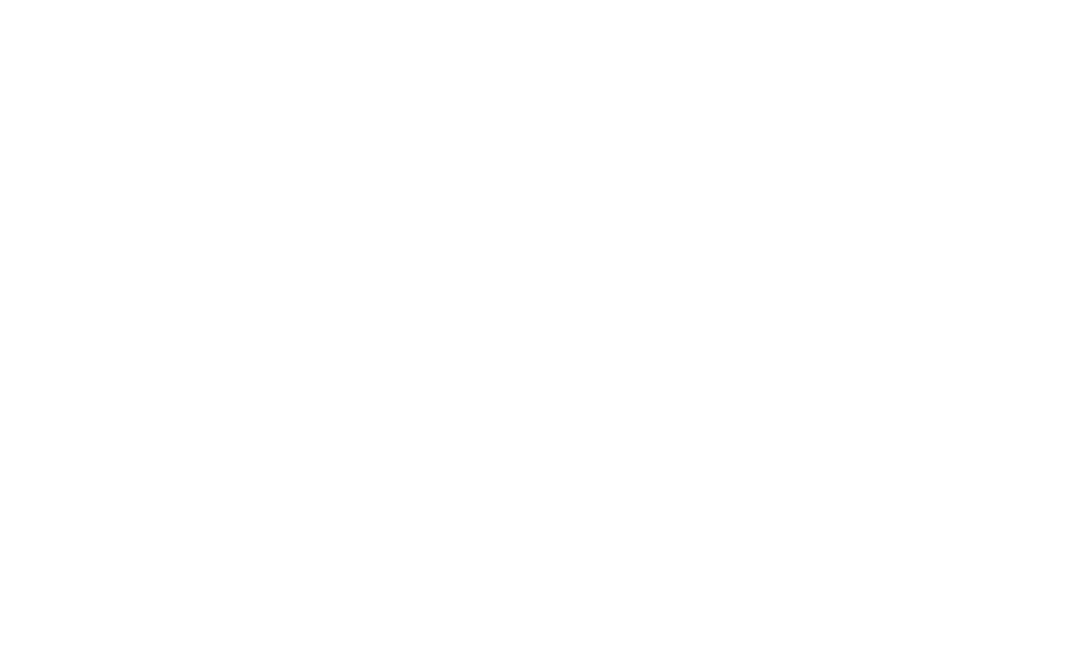
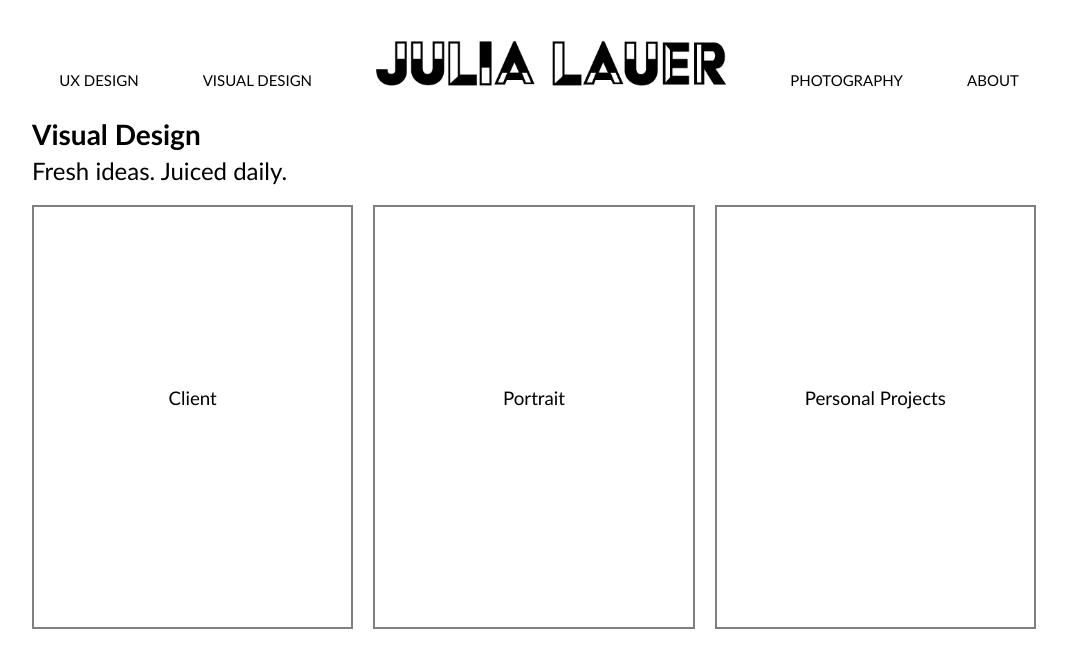
Before and after one commit to jhlauer/portfolio, a plain HTML site: page vis.html in a window 1280 px wide. Shown: the whole page, without its empty margins (106-1173 px from the left). Drawn offline with Linux system fonts and the light colour scheme.

Commit message:
visual design wireframe done

```diff
--- a/basic.css
+++ b/basic.css
@@ -12,6 +12,35 @@ li {
     padding-right: 50px;
     margin-bottom: 10px;
     color: black;
+}
+
+h1 {
+    font-size: 28px;
+    margin-bottom: 5px;
+    padding-left: 25px;
+    margin-left: 5px;
+    margin-top: 15px;
+}
+
+h2 {
+    margin-top: 5px;
+    display: flex;
+    padding-left: 25px;
+    margin-left: 5px;
+    font-weight: 500;
+}
+
+h3 {
+    font-weight: 300;
+    padding-top: 100px;
+    margin-bottom: 5px;
+}
+
+h4 {
+    font-weight: 200;
+    margin-left: 50px;
+    margin-top: 0px;
+    color: grey;
 }
 
 /* unvisited link */
@@ -148,6 +177,10 @@ a:active {
     width: 100%
 }
 
+.pgtitle {
+    margin-left: 50px;
+}
+
 /* JUMP TO CONTENT */
 .skip {
     position: absolute;
@@ -170,28 +203,10 @@ a.skip:hover {
 }
 
 /* UX */
-h1 {
-    font-size: 28px;
-    margin-bottom: 5px;
-    padding-left: 25px;
-    margin-left: 5px;
-    margin-top: 15px;
-}
-
-h2 {
-    margin-top: 5px;
-    display: flex;
-    padding-left: 25px;
-    margin-left: 5px;
-    font-weight: 500;
-}
-
 .uxdiv {
     margin-top: 20px;
     display: flex;
     margin-left: 30px;
-    background-color: lightgrey;
-    border: solid 1px grey;
     height: 80vh;
     width: 80vw;
     flex-flow: row nowrap;
@@ -208,8 +223,11 @@ h2 {
 .jobpg {
     text-align: left;
     width: 50%;
-    height: 100%;
     position: relative;
+    margin-right: 10px;
+    margin-top: 10px;
+    margin-bottom: 10px;
+    border: 1px solid grey;
 }
 
 .jobhalfpg {
@@ -218,18 +236,32 @@ h2 {
     width: 100%;
     height: 50%;
     position: relative;
+    border: 1px solid grey;
+    margin: 10px;
 }
 
-h3 {
-    font-weight: 300;
-    padding-top: 100px;
-    margin-left: 50px;
-    margin-bottom: 5px;
+
+/* VISUAL */
+.visdiv {
+    margin-top: 20px;
+    display: flex;
+    margin-left: 30px;
+    height: 50vh;
+    width: 80vw;
+    flex-flow: row nowrap;
 }
 
-h4 {
-    font-weight: 200;
-    margin-left: 50px;
-    margin-top: 0px;
-    color: grey;
+.column-vis {
+    display: flex;
+    height: 100%;
+    width: 33%;
+    flex-flow: column nowrap;
+    border: solid grey 2px;
+    margin-right: 20px;
+    padding-top: 20px;
+    text-align: center;
 }
+
+.pgtitle-vis {
+    margin-top: 60px;
+}
--- a/vis.html
+++ b/vis.html
@@ -0,0 +1,30 @@
+<!DOCTYPE html>
+<html lang="en">
+    <head>
+        <meta charset="UTF-8">
+        <meta name="viewport" content="width=device-width, initial-scale=1.0">
+        <meta http-equiv="X-UA-Compatible" content="ie=edge">
+        <title>JULIA LAUER</title>
+        <link rel="stylesheet" type="text/css" href="basic.css">
+    </head>
+    <body>
+        <header>
+            <a class="skip" href="#content" class="skip" tabindex="1">Skip to content</a>
+            <div class="nav-container">
+            <ul class="navs">
+                <li class="nav-item"><a href="UX.html" alt="UX Design">UX DESIGN</a></li>
+                <li class="nav-item"><a href="vis.html" alt="Visual Design">VISUAL DESIGN</a></li>
+                <li class="nav-item"><a href="index.html"><img class="logo" src="logo2.png"></a></li>
+                <li class="nav-item"><a href="photo.html" alt="Photography">PHOTOGRAPHY</a></li>
+                <li class="nav-item"><a href="about.html" alt="About">ABOUT</a></li>
+                </ul>
+            </div>
+            </nav>
+        </header>
+    <h1>Visual Design</h1>
+    <h2>Fresh ideas. Juiced daily.</h2>
+    <div class="visdiv">
+        <div class="column-vis"><h3 class="pgtitle-vis">Client</h3></div>
+        <div class="column-vis"><h3 class="pgtitle-vis">Portrait</h3></div>
+        <div class="column-vis"><h3 class="pgtitle-vis">Personal Projects</h3></div>
+    </div>
```
Also changed, not shown: UX.html (+3 -3 lines).
